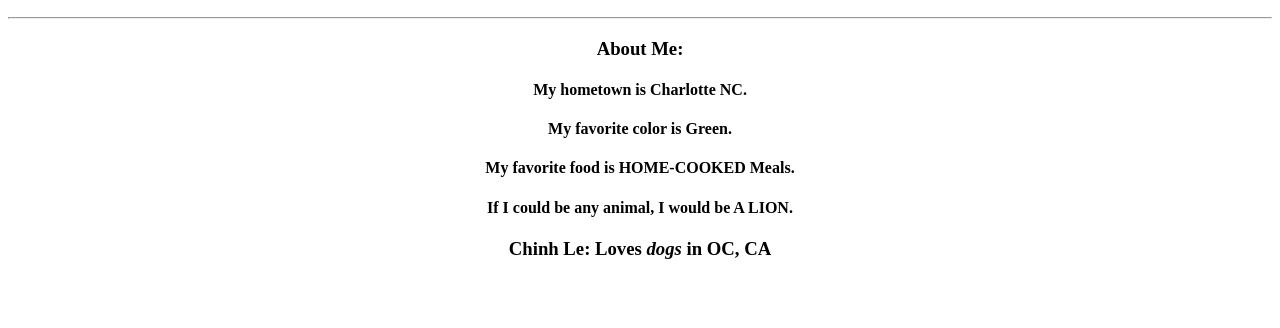
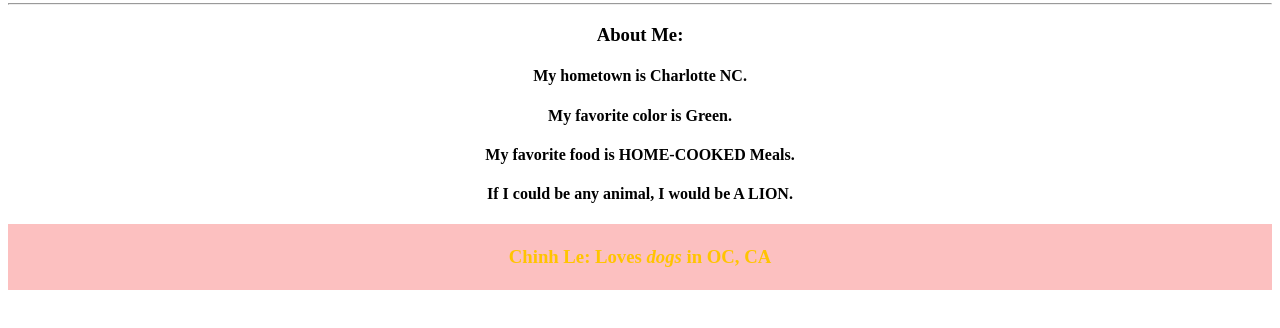
Before and after one commit to bfeezee/my-class-repo, a plain HTML site: page index.html in a window 1280 px wide. Shown: the part 110-438 px from the top of the page. Drawn offline with Linux system fonts and the light colour scheme.

Commit message:
added style

```diff
--- a/index.html
+++ b/index.html
@@ -1,3 +1,11 @@
+<style>
+.my-style {
+    color: rgb(255, 196, 0);
+    background-color: rgb(252, 192, 192);
+    padding: 3px;
+}
+</style>
+
 <!DOCTYPE html>
 		<html>
 		  <head>
```
